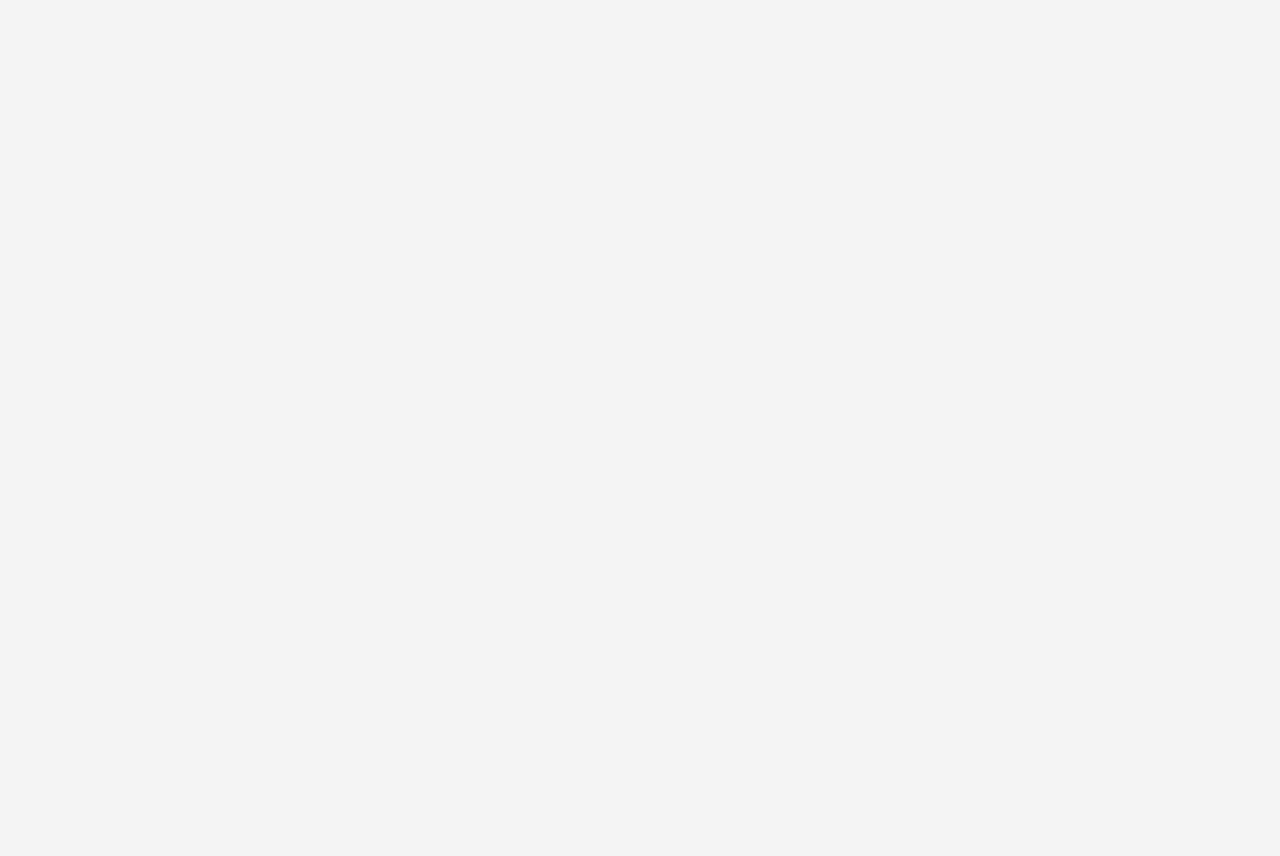
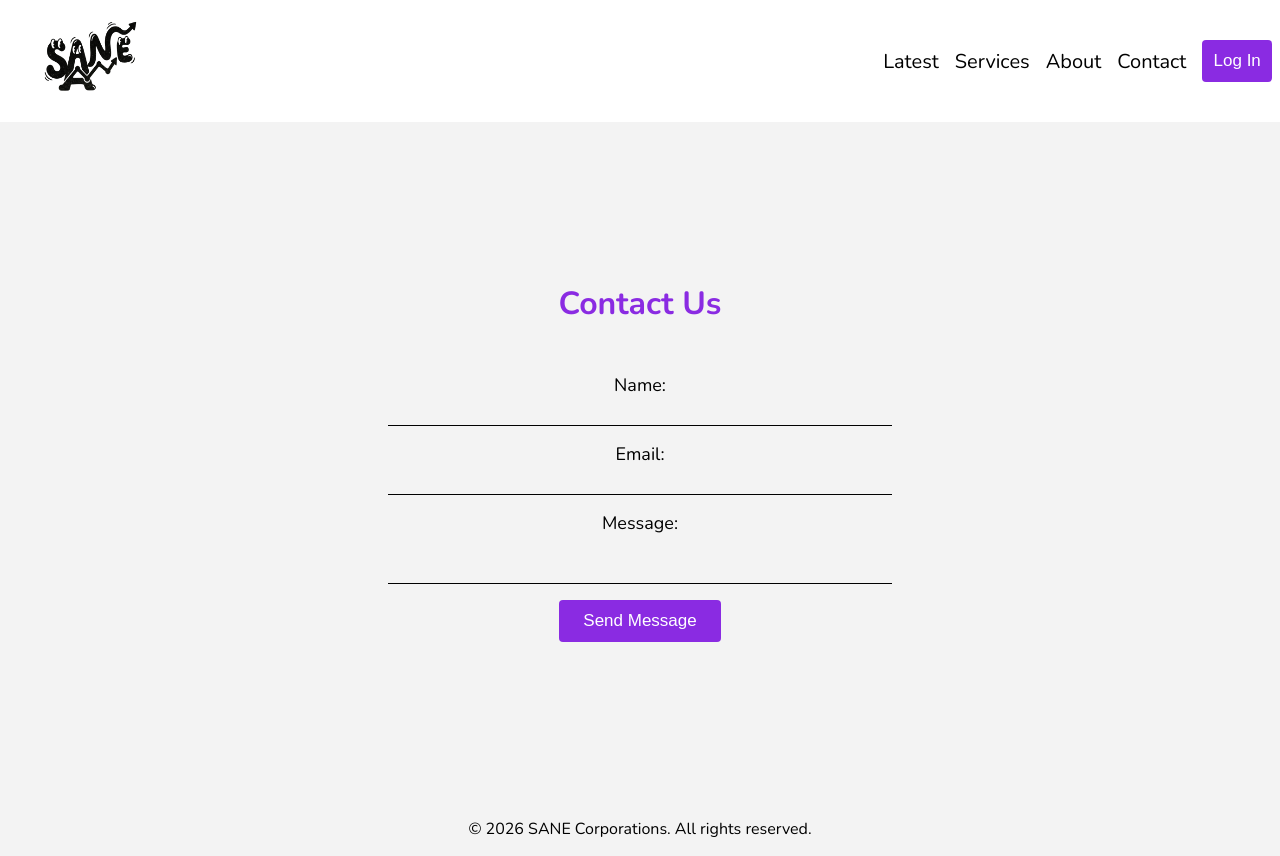
Before and after one commit to TapasPulis/SANE_Benchmarks, a React (Vite) app: page /contact in a window 1280 px wide. Before the commit this address had no page. Before the commit the page ends 800 px from the top, so only its background shows below. Built offline with nearby package versions, Linux system fonts and the light colour scheme.

Commit message:
Added contact page

```diff
--- a/src/App.tsx
+++ b/src/App.tsx
@@ -2,6 +2,7 @@ import { Route, Routes } from "react-router-dom";
 import MainLayout from "./layouts/main.layout";
 import HomePage from "./pages/home.page";
 import AboutPage from "./pages/about.page";
+import ContactPage from "./pages/contact.page";
 
 function App() {
   return (
@@ -10,6 +11,7 @@ function App() {
         <Route element={<MainLayout />}>
           <Route path="/" element={<HomePage />} />
           <Route path="/about" element={<AboutPage />} />
+          <Route path="/contact" element={<ContactPage />} />
         </Route>
       </Routes>
     </>
--- a/src/index.css
+++ b/src/index.css
@@ -116,6 +116,58 @@ body {
   font-size: 18px;
 }
 
+/* Contact page styles */
+.contactFormContainer {
+  margin: 10rem auto;
+  text-align: center;
+}
+
+.contactFormContainer h1 {
+  margin-bottom: 3rem;
+  font-family: "Nunito", sans-serif;
+  color: blueviolet;
+}
+.contactFormContainer form {
+  display: flex;
+  flex-direction: column;
+  align-items: center;
+}
+.contactFormContainer form label {
+  margin-bottom: 0.5rem;
+  font-size: 18px;
+}
+.contactFormContainer form input,
+.contactFormContainer form textarea {
+  margin-bottom: 1rem;
+  border-bottom: 1px solid black;
+  border-left: none;
+  border-right: none;
+  border-top: none;
+  background-color: #f3f3f3;
+  width: 500px;
+  font-size: 16px;
+  resize: none;
+}
+
+.contactFormContainer form input,
+.contactFormContainer form textarea:focus {
+  outline: none;
+}
+.contactFormContainer form button {
+  padding: 0.7rem 1.5rem;
+  background-color: blueviolet;
+  color: white;
+  border: none;
+  border-radius: 4px;
+  cursor: pointer;
+  transition: background-color 0.3s ease;
+  font-size: 17px;
+}
+
+.contactFormContainer form button:hover {
+  background-color: #333;
+}
+
 /* Footer component styles */
 
 .footerContainer footer {
--- /dev/null
+++ b/src/pages/contact.page.tsx
@@ -0,0 +1,21 @@
+const ContactPage = () => {
+  return (
+    <div className="contactFormContainer">
+      <form>
+        <h1>Contact Us</h1>
+        <label htmlFor="name">Name:</label>
+        <input type="text" id="name" name="name" required />
+
+        <label htmlFor="email">Email:</label>
+        <input type="email" id="email" name="email" required />
+
+        <label htmlFor="message">Message:</label>
+        <textarea id="message" name="message" required />
+
+        <button type="submit">Send Message</button>
+      </form>
+    </div>
+  );
+};
+
+export default ContactPage;
```
